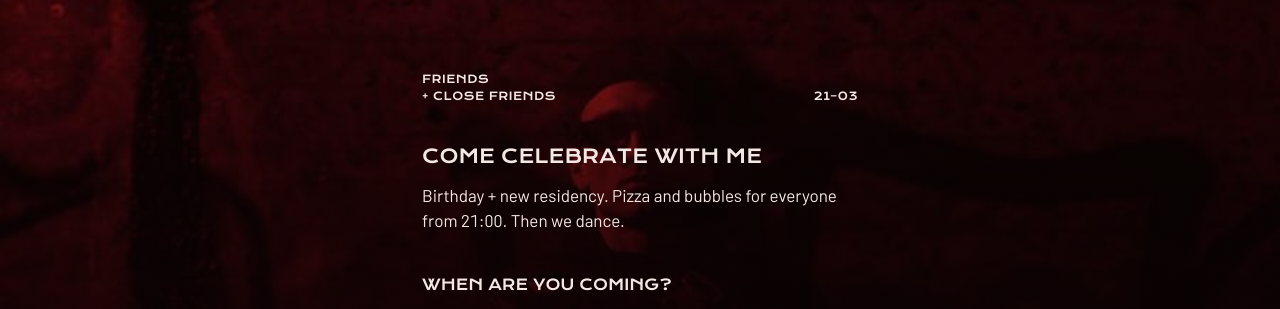
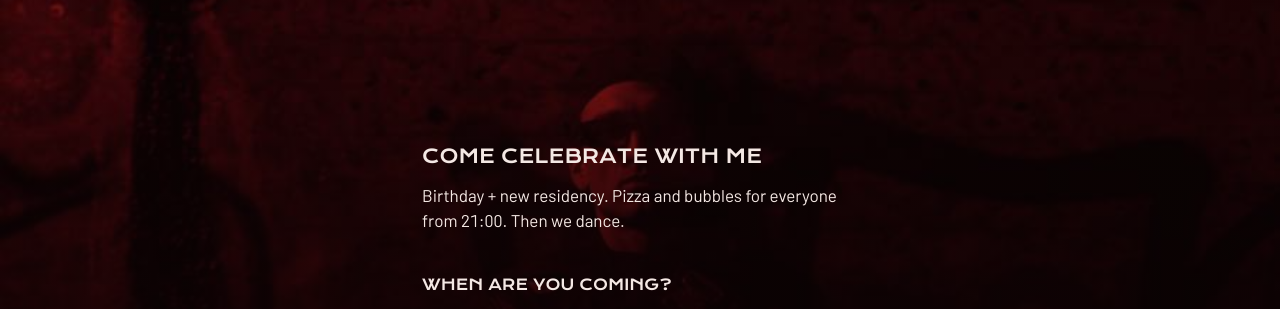
Before and after one commit to rogerolden/gl-plz, a plain HTML site: page index.html in a window 1280 px wide. Shown: the part 444-753 px from the top of the page. Drawn offline with nearby package versions, Linux system fonts and the light colour scheme; no server answers.

Commit message:
Remove the tag row under the poster title
Co-Authored-By: Claude Fable 5.2 <noreply@anthropic.com>
Claude-Session: https://claude.ai/code/session_01BkbhRHC7s6fBV4HaZ9TQkT

```diff
--- a/index.html
+++ b/index.html
@@ -113,10 +113,6 @@ footer .tag:last-child{text-align:right}
     <div class="mid">
       <h1 class="logo outline">Süda</h1>
       <p class="act outline">Roger That<br>Birthday + Residency</p>
-    </div>
-    <div class="bottom">
-      <span class="tag">Friends<br>+ close friends</span>
-      <span class="tag time">21&#8211;03</span>
     </div>
   </header>
 
```
